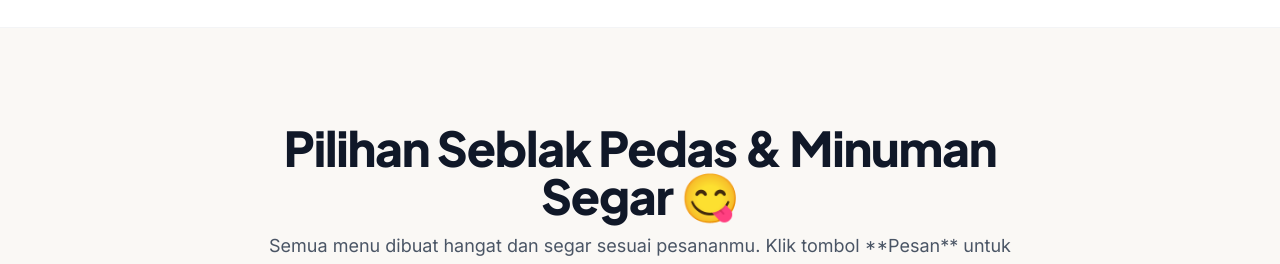
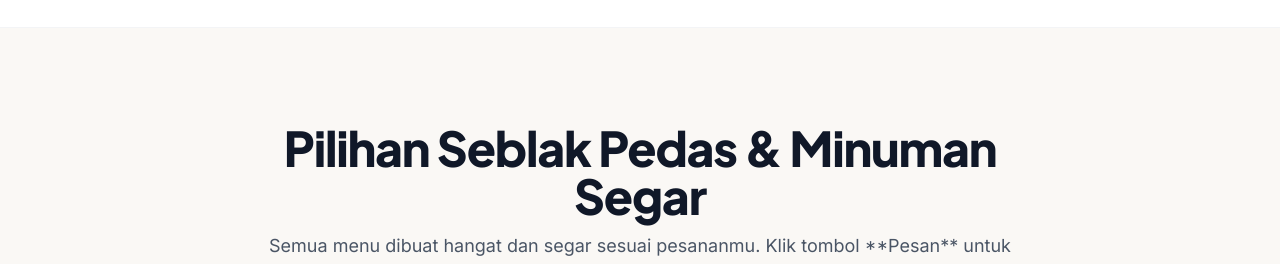
Before and after one commit to zaaxboy/Website-UMKM-Seblak, a React (Vite) app: page / in a window 1280 px wide. Shown: the part 2320-2584 px from the top of the page. Built offline with nearby package versions, Linux system fonts and the light colour scheme.

Commit message:
menghapus location

```diff
--- a/src/components/Location.jsx
+++ b/src/components/Location.jsx
@@ -66,9 +66,6 @@
                   <p className="text-gray-600 text-sm font-medium">
                     +{BRAND_INFO.whatsappNumber}
                   </p>
-                  <p className="text-xs text-gray-400 mt-0.5">
-                    Respon cepat untuk pemesanan & pertanyaan delivery.
-                  </p>
                 </div>
               </div>
 
--- a/src/components/MenuSection.jsx
+++ b/src/components/MenuSection.jsx
@@ -80,7 +80,7 @@
         {/* MAIN SECTION TITLE */}
         <div className="text-center max-w-3xl mx-auto space-y-3">
           <h2 className="text-3xl sm:text-5xl font-black text-gray-900 tracking-tight font-heading">
-            Pilihan Seblak Pedas & Minuman Segar 😋
+            Pilihan Seblak Pedas & Minuman Segar
           </h2>
           <p className="text-gray-600 text-base sm:text-lg">
             Semua menu dibuat hangat dan segar sesuai pesananmu. Klik tombol **Pesan** untuk langsung order via WhatsApp!
--- a/src/components/SpicyAndToppingBuilder.jsx
+++ b/src/components/SpicyAndToppingBuilder.jsx
@@ -67,7 +67,7 @@
         {/* HEADER SECTION */}
         <div className="text-center max-w-3xl mx-auto mb-14">
           <h2 className="text-3xl sm:text-4xl font-extrabold text-gray-900 mt-4 tracking-tight">
-            Pilih Level Pedas & Topping Pilihan 🌶️
+            Pilih Level Pedas & Topping Pilihan
           </h2>
           <p className="text-gray-600 text-base sm:text-lg mt-3">
             Bebas mix & match! Tentukan tingkat pedasmu dan tumpuk topping kesukaanmu tanpa batas.
```
